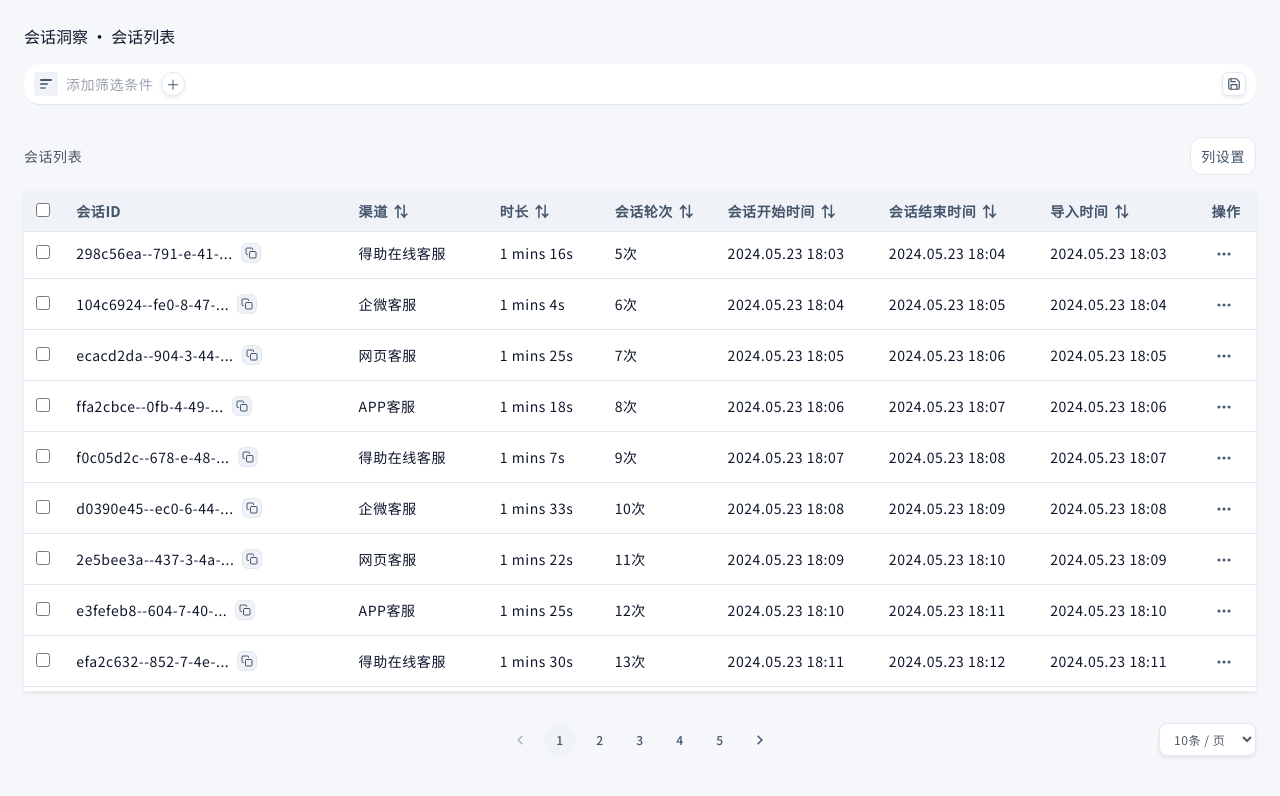
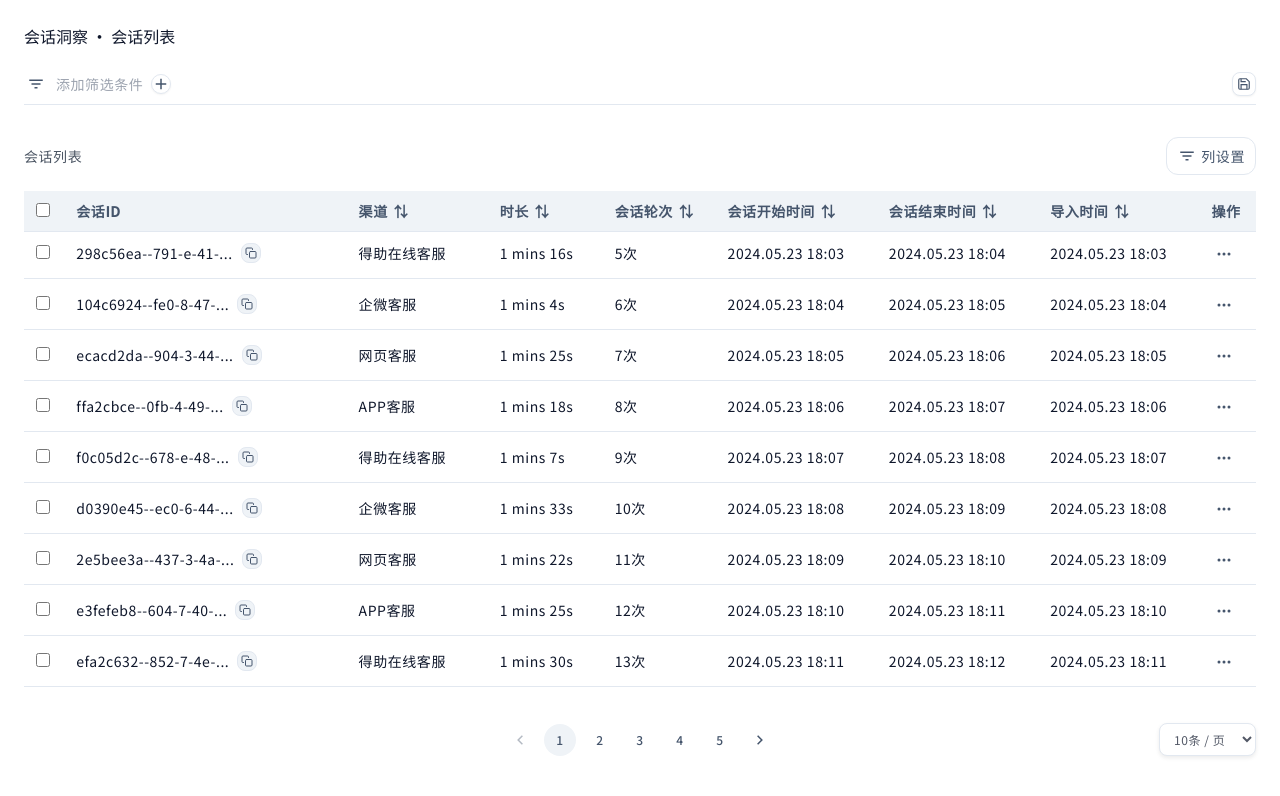
Before and after one commit to Xdong320/xcomponents, a React (Vite) app: page / in a window 1280 px wide. Shown: the top 796 px of the page. Built offline with nearby package versions, Linux system fonts and the light colour scheme.

Commit message:
refactor: update Tailwind CSS styles for improved consistency and component design

```diff
--- a/src/components/table/CommonTable.tsx
+++ b/src/components/table/CommonTable.tsx
@@ -535,7 +535,7 @@ export function CommonTable<T extends Record<string, any> = any>({
               placeholder={searchPlaceholder}
               value={searchValue ?? ""}
               onChange={(e) => onSearchChange?.(e.target.value)}
-              className="h-9 w-60 rounded-btn border border-200 bg-0 pl-9 pr-3 text-sm text-950 outline-none placeholder:text-600 focus:border-primary"
+              className="h-9 w-60 rounded-zxl border border-200 bg-0 pl-9 pr-3 text-sm text-950 outline-none placeholder:text-600 focus:border-primary"
             />
             <span className="pointer-events-none absolute left-3 top-1/2 -translate-y-1/2 text-600">
               🔍
@@ -546,8 +546,11 @@ export function CommonTable<T extends Record<string, any> = any>({
               <button
                 type="button"
                 onClick={() => setColumnSettingsOpen((v) => !v)}
-                className="flex items-center gap-1 rounded-btn border border-200 bg-0 px-2.5 py-2 text-sm font-medium text-600 hover:bg-100"
+                className="flex items-center gap-1 rounded-zxl border border-200 bg-0 px-2.5 py-2 text-sm font-medium text-600 hover:bg-100"
               >
+                <svg xmlns="http://www.w3.org/2000/svg" width="20" height="20" viewBox="0 0 20 20" fill="none" className="shrink-0">
+                  <path d="M8.5 14.5H11.5V13H8.5V14.5ZM3.25 5.5V7H16.75V5.5H3.25ZM5.5 10.75H14.5V9.25H5.5V10.75Z" fill="currentColor" />
+                </svg>
                 <span>列设置</span>
               </button>
               {columnSettingsOpen && (
@@ -579,7 +582,7 @@ export function CommonTable<T extends Record<string, any> = any>({
       <div
         ref={scrollContainerRef}
         onScroll={hasScroll ? handleScroll : undefined}
-        className={`table-scroll-area min-w-0 w-full bg-0 shadow-small ${bordered ? "border border-200" : ""} ${scrollY != null ? "overflow-y-auto overflow-x-auto min-h-0" : "overflow-x-auto"}`}
+        className={`table-scroll-area min-w-0 w-full bg-0 ${bordered ? "border border-200" : ""} ${scrollY != null ? "overflow-y-auto overflow-x-auto min-h-0" : "overflow-x-auto"}`}
         style={
           scrollY != null
             ? {
@@ -603,7 +606,7 @@ export function CommonTable<T extends Record<string, any> = any>({
         >
           <thead>
             <tr
-              className={`rounded-t-table bg-100 transition-shadow duration-200 ease-out ${scrollY != null ? "sticky top-0 z-[2]" : ""}`}
+              className={`rounded-t-xl bg-100 transition-shadow duration-200 ease-out ${scrollY != null ? "sticky top-0 z-[2]" : ""}`}
               style={
                 showHeaderShadow
                   ? { boxShadow: "0 2px 8px -2px rgba(0,0,0,0.08)" }
@@ -781,7 +784,7 @@ export function CommonTable<T extends Record<string, any> = any>({
                                 aria-hidden
                                 onClick={() => setFilterDropdownOpen(null)}
                               />
-                              <div className="absolute left-0 top-full z-20 mt-1 w-40 rounded-table border border-200 bg-0 p-2 shadow-small transition-opacity duration-150">
+                              <div className="absolute left-0 top-full z-20 mt-1 w-40 rounded-xl border border-200 bg-0 p-2 shadow-small transition-opacity duration-150">
                                 {(col.filters || []).map((f) => {
                                   const selected = (
                                     filters[key] ?? []
@@ -815,7 +818,7 @@ export function CommonTable<T extends Record<string, any> = any>({
                                 <button
                                   type="button"
                                   onClick={() => handleFilterChange(key, null)}
-                                  className="mt-1 w-full rounded-tag border border-200 px-2 py-1 text-sm text-600 hover:bg-100"
+                                  className="mt-1 w-full rounded-lg border border-200 px-2 py-1 text-sm text-600 hover:bg-100"
                                 >
                                   重置
                                 </button>
--- a/src/components/table/FilterBuilder.tsx
+++ b/src/components/table/FilterBuilder.tsx
@@ -191,7 +191,7 @@ export const FilterBuilder: React.FC<FilterBuilderInternalProps> = ({
   if (variant !== "bar") {
     return (
       <div
-        className={`flex flex-col gap-2 rounded-table border border-200 bg-0 p-3 shadow-small ${className ?? ""}`}
+        className={`flex flex-col gap-2 rounded-xl border border-200 bg-0 p-3 shadow-small ${className ?? ""}`}
       >
         <div className="text-sm text-600">筛选条件（请使用 variant="bar"）</div>
       </div>
@@ -201,20 +201,28 @@ export const FilterBuilder: React.FC<FilterBuilderInternalProps> = ({
   return (
     <>
       <div
-        className={`flex flex-wrap items-center gap-2 rounded-card border-b border-200 bg-0 px-2.5 py-2 text-sm text-950 ${className ?? ""}`}
+        className={`flex flex-wrap items-center gap-2 rounded-0 border-b border-200 bg-0 py-2 text-sm text-950 ${className ?? ""}`}
       >
-        <span className="flex h-6 w-6 shrink-0 items-center justify-center rounded bg-100 text-600">
-          <span className="flex flex-col gap-0.5">
-            <span className="block h-0.5 w-3 rounded bg-current" />
-            <span className="block h-0.5 w-2 rounded bg-current opacity-80" />
-            <span className="block h-0.5 w-1.5 rounded bg-current opacity-60" />
-          </span>
+        <span className="flex h-6 w-6 shrink-0 items-center justify-center text-600">
+          <svg
+            xmlns="http://www.w3.org/2000/svg"
+            width="20"
+            height="20"
+            viewBox="0 0 20 20"
+            fill="none"
+            className="shrink-0"
+          >
+            <path
+              d="M8.5 14.5H11.5V13H8.5V14.5ZM3.25 5.5V7H16.75V5.5H3.25ZM5.5 10.75H14.5V9.25H5.5V10.75Z"
+              fill="currentColor"
+            />
+          </svg>
         </span>
         <div className={tagsWrapClass}>
           {conditions.map((c, index) => (
             <span
               key={`${c.field}-${index}`}
-              className="inline-flex items-center gap-1 rounded-tag border border-200 bg-100 px-2.5 py-1 text-sm text-950 shadow-small"
+              className="inline-flex items-center gap-1 rounded-lg border border-200 bg-100 px-2.5 py-1 text-sm text-950 shadow-small"
             >
               {formatConditionLabel(c)}
               <button
@@ -234,10 +242,22 @@ export const FilterBuilder: React.FC<FilterBuilderInternalProps> = ({
             <button
               type="button"
               onClick={() => setAddOpen((v) => !v)}
-              className="flex h-6 w-6 items-center justify-center rounded-full border border-200 bg-0 text-600 shadow-small hover:bg-100 hover:text-950"
+              className="flex h-5 w-5 items-center justify-center rounded-full border border-200 bg-0 text-600 shadow-sm hover:bg-100 hover:text-950"
               aria-label="添加筛选"
             >
-              ＋
+              <svg
+                xmlns="http://www.w3.org/2000/svg"
+                width="20"
+                height="20"
+                viewBox="0 0 20 20"
+                fill="none"
+                className="shrink-0"
+              >
+                <path
+                  d="M9.25 9.25V4.75H10.75V9.25H15.25V10.75H10.75V15.25H9.25V10.75H4.75V9.25H9.25Z"
+                  fill="currentColor"
+                />
+              </svg>
             </button>
             {addOpen && (
               <>
@@ -246,7 +266,7 @@ export const FilterBuilder: React.FC<FilterBuilderInternalProps> = ({
                   aria-hidden
                   onClick={() => setAddOpen(false)}
                 />
-                <div className="absolute right-0 top-full z-30 mt-1 max-h-72 w-56 overflow-auto rounded-table border border-200 bg-0 py-2 text-sm shadow-small">
+                <div className="absolute right-0 top-full z-30 mt-1 max-h-72 w-56 overflow-auto rounded-xl border border-200 bg-0 py-2 text-sm shadow-small">
                   <div className="mb-1 px-3 py-1 text-sm font-medium text-600">
                     已保存的筛选
                   </div>
@@ -311,7 +331,7 @@ export const FilterBuilder: React.FC<FilterBuilderInternalProps> = ({
           <button
             type="button"
             onClick={() => setSaveModalOpen(true)}
-            className="flex h-6 w-6 items-center justify-center rounded-tag border border-200 bg-0 text-600 shadow-small hover:bg-100 hover:text-950"
+            className="flex h-6 w-6 items-center justify-center rounded-lg border border-200 bg-0 text-600 shadow-sm hover:bg-100 hover:text-950"
             aria-label="保存筛选"
             title="保存当前筛选条件"
           >
@@ -335,7 +355,7 @@ export const FilterBuilder: React.FC<FilterBuilderInternalProps> = ({
       {saveModalOpen && (
         <div className="fixed inset-0 z-50 flex items-center justify-center bg-black/30">
           <div
-            className="w-96 rounded-table border border-200 bg-0 p-4 shadow-small"
+            className="w-96 rounded-xl border border-200 bg-0 p-4 shadow-small"
             role="dialog"
             aria-labelledby="save-filter-title"
           >
@@ -353,7 +373,7 @@ export const FilterBuilder: React.FC<FilterBuilderInternalProps> = ({
               value={saveName}
               onChange={(e) => setSaveName(e.target.value)}
               placeholder="例：会话时长80-120s"
-              className="mb-4 w-full rounded-btn border border-200 bg-0 px-3 py-2 text-sm text-950 outline-none placeholder:text-600 focus:border-primary"
+              className="mb-4 w-full rounded-zxl border border-200 bg-0 px-3 py-2 text-sm text-950 outline-none placeholder:text-600 focus:border-primary"
             />
             <div className="flex justify-end gap-2">
               <button
@@ -362,7 +382,7 @@ export const FilterBuilder: React.FC<FilterBuilderInternalProps> = ({
                   setSaveModalOpen(false);
                   setSaveName("");
                 }}
-                className="rounded-btn border border-200 px-3 py-1.5 text-sm text-600 hover:bg-100"
+                className="rounded-zxl border border-200 px-3 py-1.5 text-sm text-600 hover:bg-100"
               >
                 取消
               </button>
@@ -370,7 +390,7 @@ export const FilterBuilder: React.FC<FilterBuilderInternalProps> = ({
                 type="button"
                 onClick={handleSavePreset}
                 disabled={!saveName.trim()}
-                className="rounded-btn bg-primary px-3 py-1.5 text-sm font-medium text-white hover:opacity-90 disabled:opacity-50"
+                className="rounded-zxl bg-primary px-3 py-1.5 text-sm font-medium text-white hover:opacity-90 disabled:opacity-50"
               >
                 保存
               </button>
@@ -429,7 +449,7 @@ function ConditionDialog({
   return (
     <div className="fixed inset-0 z-50 flex items-center justify-center bg-black/30">
       <div
-        className="w-[320px] rounded-table border border-200 bg-0 p-4 shadow-small"
+        className="w-[320px] rounded-xl border border-200 bg-0 p-4 shadow-small"
         role="dialog"
         aria-labelledby="condition-dialog-title"
       >
@@ -466,7 +486,7 @@ function ConditionDialog({
                     },
                   })
                 }
-                className="w-full rounded-btn border border-200 bg-0 px-3 py-2 text-sm text-950 outline-none focus:border-primary"
+                className="w-full rounded-zxl border border-200 bg-0 px-3 py-2 text-sm text-950 outline-none focus:border-primary"
               >
                 <option value="before">before</option>
                 <option value="after">after</option>
@@ -484,7 +504,7 @@ function ConditionDialog({
                     value: { ...dateValue, date: e.target.value },
                   })
                 }
-                className="w-full rounded-btn border border-200 bg-0 px-3 py-2 text-sm text-950 outline-none focus:border-primary"
+                className="w-full rounded-zxl border border-200 bg-0 px-3 py-2 text-sm text-950 outline-none focus:border-primary"
               />
             </div>
             <div className="mb-3">
@@ -497,7 +517,7 @@ function ConditionDialog({
                     value: { ...dateValue, time: e.target.value },
                   })
                 }
-                className="w-full rounded-btn border border-200 bg-0 px-3 py-2 text-sm text-950 outline-none focus:border-primary"
+                className="w-full rounded-zxl border border-200 bg-0 px-3 py-2 text-sm text-950 outline-none focus:border-primary"
               />
             </div>
           </>
@@ -510,7 +530,7 @@ function ConditionDialog({
               <select
                 value={condition.operator}
                 onChange={(e) => onUpdate({ operator: e.target.value })}
-                className="w-full rounded-btn border border-200 bg-0 px-3 py-2 text-sm text-950 outline-none focus:border-primary"
+                className="w-full rounded-zxl border border-200 bg-0 px-3 py-2 text-sm text-950 outline-none focus:border-primary"
               >
                 {getOperatorsForType("number").map((op) => (
                   <option key={op} value={op}>
@@ -532,7 +552,7 @@ function ConditionDialog({
                         : Number(e.target.value),
                   })
                 }
-                className="w-full rounded-btn border border-200 bg-0 px-3 py-2 text-sm text-950 outline-none focus:border-primary"
+                className="w-full rounded-zxl border border-200 bg-0 px-3 py-2 text-sm text-950 outline-none focus:border-primary"
               />
             </div>
           </>
@@ -545,7 +565,7 @@ function ConditionDialog({
               <select
                 value={condition.operator}
                 onChange={(e) => onUpdate({ operator: e.target.value })}
-                className="w-full rounded-btn border border-200 bg-0 px-3 py-2 text-sm text-950 outline-none focus:border-primary"
+                className="w-full rounded-zxl border border-200 bg-0 px-3 py-2 text-sm text-950 outline-none focus:border-primary"
               >
                 {(fieldMeta.operators ?? getOperatorsForType("text")).map(
                   (op) => (
@@ -564,7 +584,7 @@ function ConditionDialog({
                 onChange={(e) =>
                   onUpdate({ value: e.target.value || undefined })
                 }
-                className="w-full rounded-btn border border-200 bg-0 px-3 py-2 text-sm text-950 outline-none focus:border-primary"
+                className="w-full rounded-zxl border border-200 bg-0 px-3 py-2 text-sm text-950 outline-none focus:border-primary"
               />
             </div>
           </>
@@ -577,7 +597,7 @@ function ConditionDialog({
               <select
                 value={condition.operator}
                 onChange={(e) => onUpdate({ operator: e.target.value })}
-                className="w-full rounded-btn border border-200 bg-0 px-3 py-2 text-sm text-950 outline-none focus:border-primary"
+                className="w-full rounded-zxl border border-200 bg-0 px-3 py-2 text-sm text-950 outline-none focus:border-primary"
               >
                 {(fieldMeta.operators ?? ["="]).map((op) => (
                   <option key={op} value={op}>
@@ -595,7 +615,7 @@ function ConditionDialog({
                     value: e.target.value === "" ? undefined : e.target.value,
                   })
                 }
-                className="w-full rounded-btn border border-200 bg-0 px-3 py-2 text-sm text-950 outline-none focus:border-primary"
+                className="w-full rounded-zxl border border-200 bg-0 px-3 py-2 text-sm text-950 outline-none focus:border-primary"
               >
                 <option value="">请选择</option>
                 {fieldMeta.options?.map((opt) => (
@@ -623,7 +643,7 @@ function ConditionDialog({
                       : e.target.value === "true",
                 })
               }
-              className="w-full rounded-btn border border-200 bg-0 px-3 py-2 text-sm text-950 outline-none focus:border-primary"
+              className="w-full rounded-zxl border border-200 bg-0 px-3 py-2 text-sm text-950 outline-none focus:border-primary"
             >
               <option value="">全部</option>
               <option value="true">是</option>
@@ -636,7 +656,7 @@ function ConditionDialog({
           <button
             type="button"
             onClick={onApply}
-            className="rounded-btn bg-primary px-4 py-2 text-sm font-medium text-white hover:opacity-90"
+            className="rounded-zxl bg-primary px-4 py-2 text-sm font-medium text-white hover:opacity-90"
           >
             应用
           </button>
--- a/src/examples/TableDemo.tsx
+++ b/src/examples/TableDemo.tsx
@@ -113,7 +113,7 @@ const columns: CommonColumnType<SessionRecord>[] = [
         </span>
         <button
           type="button"
-          className="inline-flex h-5 w-5 shrink-0 items-center justify-center rounded-tag border border-200 bg-100 text-600 hover:bg-0 hover:text-950"
+          className="inline-flex h-5 w-5 shrink-0 items-center justify-center rounded-lg border border-200 bg-100 text-600 hover:bg-0 hover:text-950"
           title="复制"
           aria-label="复制"
         >
@@ -330,7 +330,7 @@ export function TableDemo() {
   }, []);
 
   return (
-    <div className="min-h-screen min-w-0 overflow-x-hidden bg-50 p-6 font-sans">
+    <div className="min-h-screen min-w-0 overflow-x-hidden bg-white p-6 font-sans">
       <div className="mx-auto min-w-0 max-w-[1320px]">
         <h1 className="mb-4 text-base font-medium tracking-normal text-950">
           会话洞察 · 会话列表
--- a/tailwind.config.js
+++ b/tailwind.config.js
@@ -31,10 +31,7 @@ export default {
         'icon-300': '#d3dbe6',
       },
       borderRadius: {
-        'card': '16px',
-        'table': '8px',
-        'btn': '12px',
-        'tag': '6px',
+        zxl: '12px',
       },
       boxShadow: {
         'small': '0px 2px 4px 0px rgba(0, 0, 0, 0.08)',
```
Also changed, not shown: src/components/table/ColumnSettings.tsx (+4 -4 lines).
